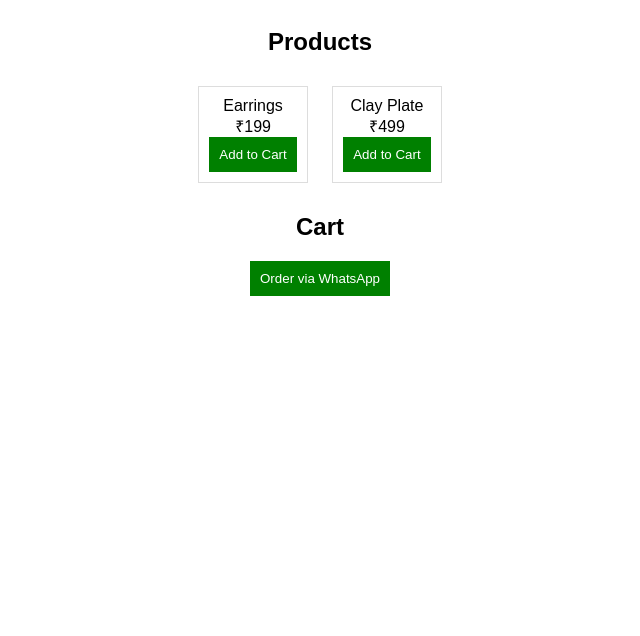
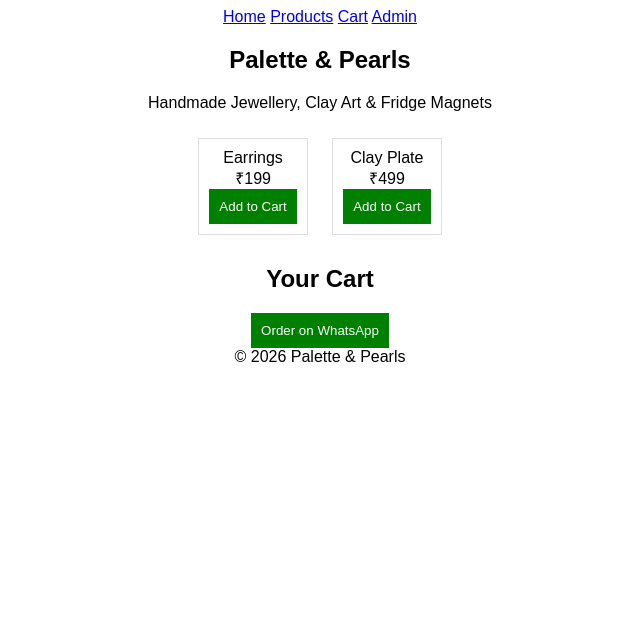
Before and after one commit to palettepearls/paletteandpearls, a plain HTML site: page index.html in a window 1280 px wide. Shown: the part 164-800 px from the top of the page, without its empty margins (320-960 px from the left). Drawn offline with Linux system fonts and the light colour scheme.

Commit message:
Update index.html

```diff
--- a/index.html
+++ b/index.html
@@ -1,25 +1,73 @@
 <!DOCTYPE html>
-<html>
+<html lang="en">
 <head>
+<meta charset="UTF-8">
+<meta name="viewport" content="width=device-width, initial-scale=1.0">
 <title>Palette & Pearls</title>
+
 <link rel="stylesheet" href="style.css">
+
 </head>
 
 <body>
 
-<header>
+<header class="header">
+
 <img src="logo.png" class="logo">
+
+<nav>
+<a href="#">Home</a>
+<a href="#products">Products</a>
+<a href="#cart">Cart</a>
+<a href="admin.html">Admin</a>
+</nav>
+
 </header>
 
-<h2>Products</h2>
 
-<div id="products"></div>
+<section class="hero">
 
-<h2>Cart</h2>
+<h1>
+<span class="palette">Palette</span>
+<span class="and">&</span>
+<span class="pearls">Pearls</span>
+</h1>
 
-<div id="cart"></div>
+<p>Handmade Jewellery, Clay Art & Fridge Magnets</p>
 
-<button onclick="checkout()">Order via WhatsApp</button>
+</section>
+
+
+<section id="products">
+
+<h2>Our Products</h2>
+
+<div class="product-grid" id="productGrid"></div>
+
+</section>
+
+
+<section id="cart">
+
+<h2>Your Cart</h2>
+
+<div id="cartItems"></div>
+
+<div class="cart-total" id="total"></div>
+
+<button class="checkout-btn" onclick="checkout()">
+Order on WhatsApp
+</button>
+
+</section>
+
+
+<footer>
+
+© 2026 Palette & Pearls
+
+</footer>
+
 
 <script src="script.js"></script>
 
```
